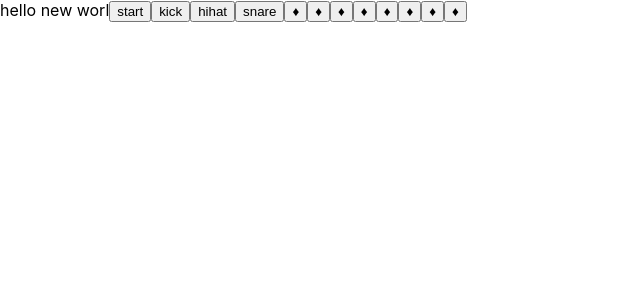
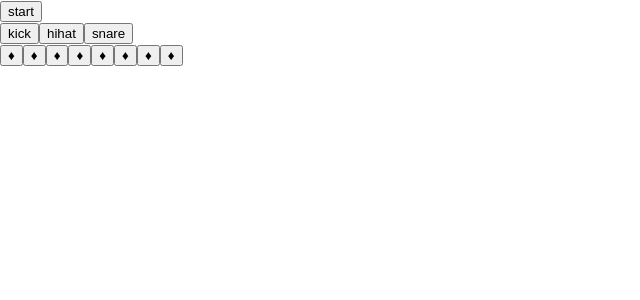
Before and after one commit to StTronn/Drums-2.0, a React (Create React App) app: page / in a window 1280 px wide. Shown: the top 300 px of the page, without its empty margins (0-640 px from the left). Built offline with nearby package versions, Linux system fonts and the light colour scheme; no server answers.

Commit message:
added basic components

```diff
--- a/src/App.js
+++ b/src/App.js
@@ -1,6 +1,8 @@
 import React from "react";
 import "./App.css";
 import { loadSounds, playSound } from "./services/shared";
+import InstrumentArea from "./components/InstrumentArea";
+import PadArea from "./components/PadArea";
 
 class App extends React.Component {
   constructor(props) {
@@ -102,37 +104,19 @@ class App extends React.Component {
 
   render() {
     console.log(this.state);
-    let { pattern, soundkeys, bar } = this.state;
+    let { soundkeys, bar } = this.state;
     return (
       <div>
-        hello new worl
         <button
           onClick={this.state.isPlaying === false ? this.start : this.stop}
         >
           {this.state.isPlaying === false ? "start" : "stop"}
         </button>
-        {soundkeys.map((o, i) => {
-          return (
-            <button
-              key={i}
-              onClick={() => {
-                this.changeSelectedSounds(o);
-              }}
-            >
-              {o}
-            </button>
-          );
-        })}
-        {[...Array(bar)].map((e, i) => (
-          <button
-            key={i}
-            onClick={() => {
-              this.handleClick(i);
-            }}
-          >
-            ♦
-          </button>
-        ))}
+        <InstrumentArea
+          soundkeys={soundkeys}
+          changeSelectedSounds={this.changeSelectedSounds}
+        />
+        <PadArea bar={bar} handleClick={this.handleClick} />
       </div>
     );
   }
--- /dev/null
+++ b/src/components/InstrumentArea.js
@@ -0,0 +1,24 @@
+import React from "react";
+
+export default class InstrumentArea extends React.Component {
+  render() {
+    let { soundkeys, changeSelectedSounds } = this.props;
+
+    return (
+      <div>
+        {soundkeys.map((o, i) => {
+          return (
+            <button
+              key={i}
+              onClick={() => {
+                changeSelectedSounds(o);
+              }}
+            >
+              {o}
+            </button>
+          );
+        })}
+      </div>
+    );
+  }
+}
--- /dev/null
+++ b/src/components/PadArea.js
@@ -0,0 +1,21 @@
+import React from "react";
+
+export default class PadArea extends React.Component {
+  render() {
+    let { bar, handleClick } = this.props;
+    return (
+      <div>
+        {[...Array(bar)].map((e, i) => (
+          <button
+            key={i}
+            onClick={() => {
+              handleClick(i);
+            }}
+          >
+            ♦
+          </button>
+        ))}
+      </div>
+    );
+  }
+}
```
Also changed, not shown: src/components/Instrument.js (added, +10 -0 lines), src/services/shared.js (+10 -14 lines).
